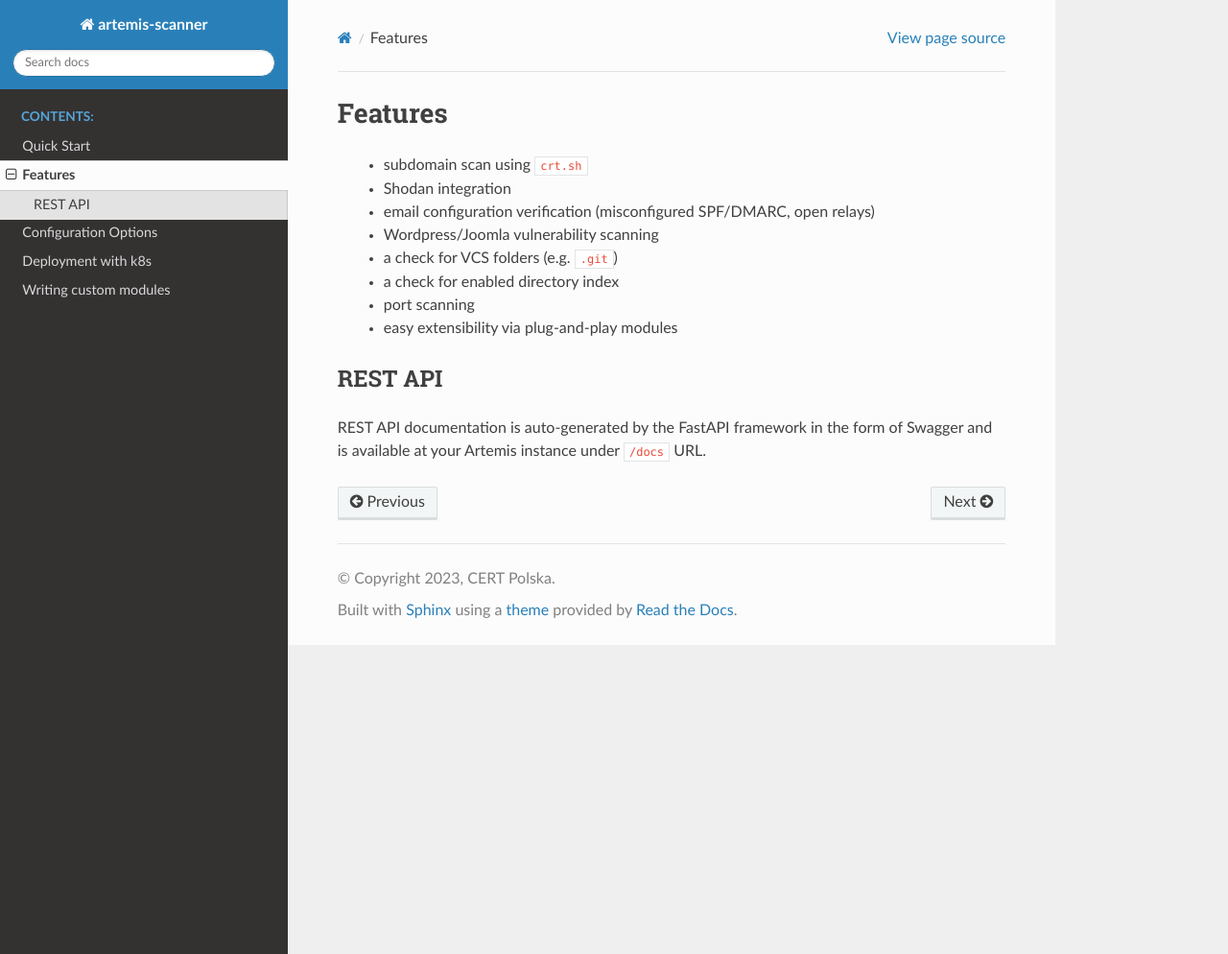
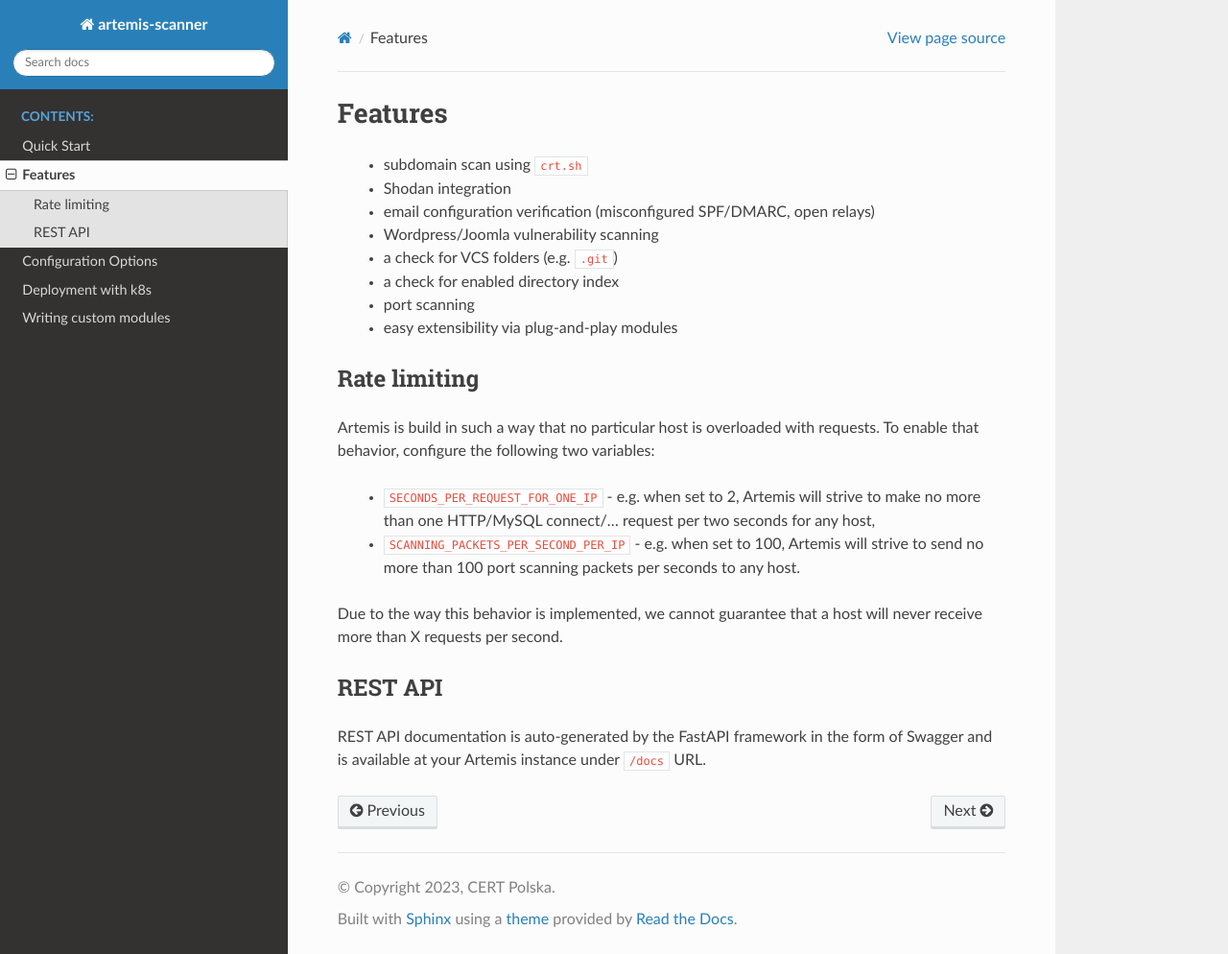
Before and after one commit to CERT-Polska/Artemis, a Sphinx documentation site: the page built from docs/features.rst, in a window 1280 px wide and 994 px high. Shown: the whole window at 96% size. Built offline with Sphinx 7.4.7 and the Read the Docs theme 2.0.0, drawn with Linux system fonts in a browser that asks for light colours.

Commit message:
Rate limiting

```diff
--- a/docs/features.rst
+++ b/docs/features.rst
@@ -10,6 +10,19 @@ Features
  - port scanning
  - easy extensibility via plug-and-play modules
 
+Rate limiting
+-------------
+Artemis is build in such a way that no particular host is overloaded with requests.
+To enable that behavior, configure the following two variables:
+
+ - ``SECONDS_PER_REQUEST_FOR_ONE_IP`` - e.g. when set to 2, Artemis will strive to make no more than
+   one HTTP/MySQL connect/... request per two seconds for any host,
+ - ``SCANNING_PACKETS_PER_SECOND_PER_IP`` - e.g. when set to 100, Artemis will strive to send no more than
+   100 port scanning packets per seconds to any host.
+
+Due to the way this behavior is implemented, we cannot guarantee that a host will never receive more than X
+requests per second.
+
 REST API
 --------
 
--- a/docs/quick-start.rst
+++ b/docs/quick-start.rst
@@ -5,14 +5,14 @@ The fastest way to try out Artemis is to use Docker Compose based deployment.
 Such deployment is discouraged in production, as it is slow and unreliable.
 The proper way to deploy Artemis is to use :ref:`kubernetes <k8s-deployment>`.
 
-Using docker compose
+Using Docker Compose
 --------------------
 
 To start Artemis simply execute following 2 commands in your terminal:
 
 .. code-block:: console
 
-   cp example.env .env
+   cp env.example .env  # you may also configure the settings (e.g. by providing a User-Agent to override the default one)
    docker compose up
 
 After that you should be able to access Artemis dashboard at ``localhost:5000``.
```
Also changed, not shown: other parts of docs/quick-start.rst (+1 -1 lines), README.md (+0 -21 lines), 1 other file.
